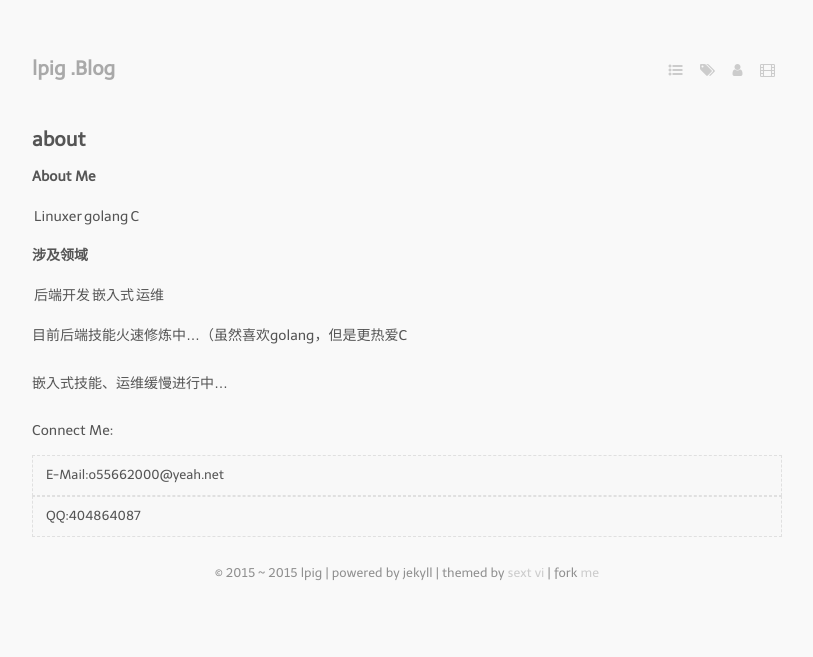
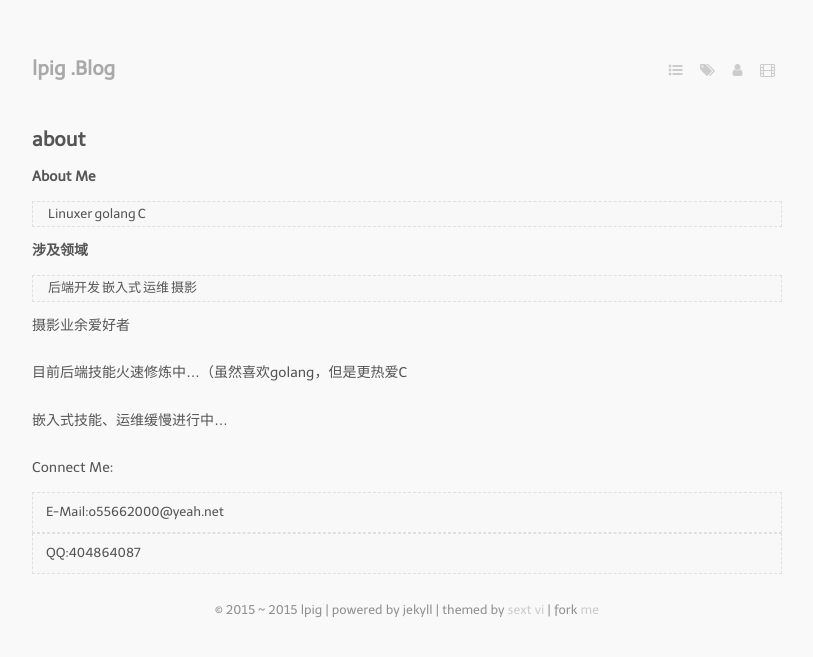
Before and after one commit to lpig/lpig.github.io, a Jekyll site: the page built from about.markdown, in a window 1280 px wide. Shown: the top 657 px of the page, without its empty margins (233-1046 px from the left). Built offline with Jekyll 4.4.1, drawn with Linux system fonts in a browser that asks for light colours; nearby versions of some CDN libraries; Markdown is read by kramdown in place of the engine named in the settings; comment, search, counter and statistics services are not loaded.

Commit message:
change about

```diff
--- a/about.markdown
+++ b/about.markdown
@@ -5,11 +5,13 @@ layout: page
 
 **About Me**
 
-Linuxer|golang|C
+>Linuxer|golang|C
 
 **涉及领域**
 
-后端开发|嵌入式|运维
+>后端开发|嵌入式|运维|摄影
+
+摄影业余爱好者
 
 目前后端技能火速修炼中...（虽然喜欢golang，但是更热爱C
 
```
